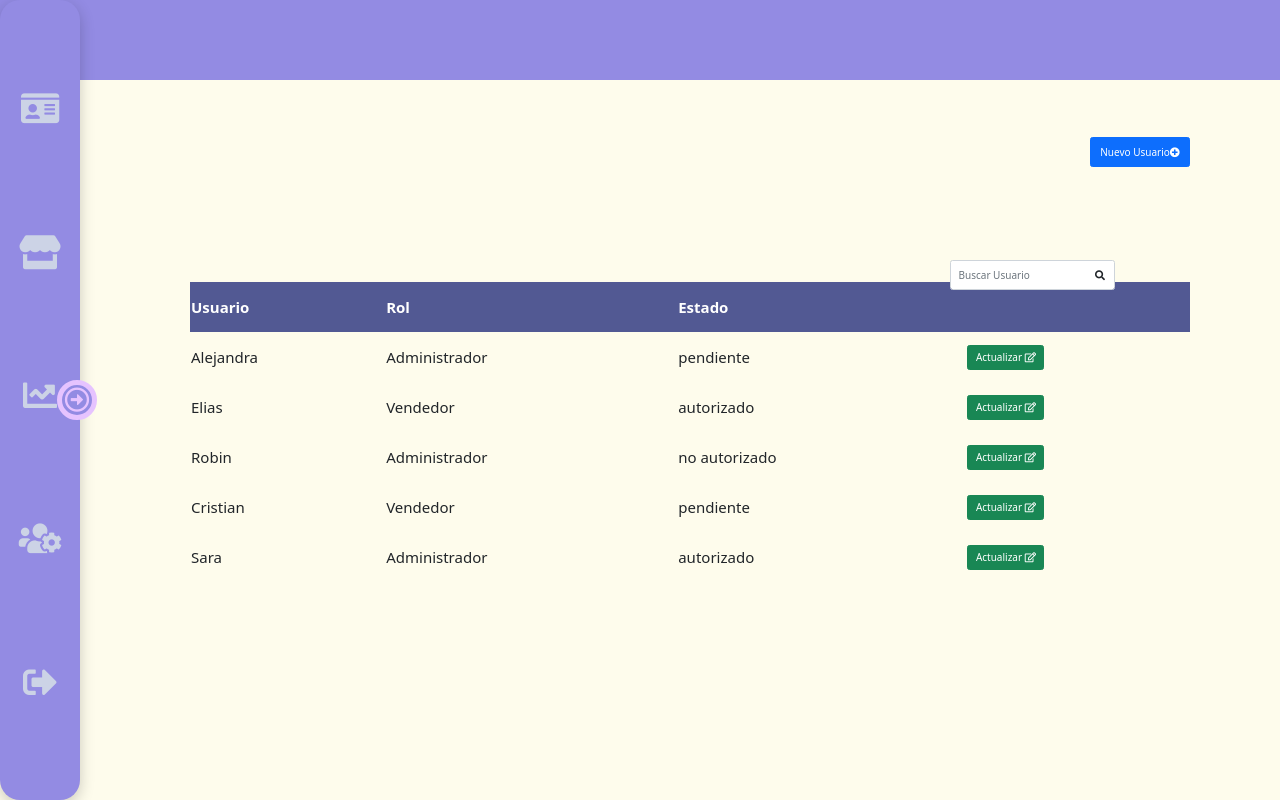
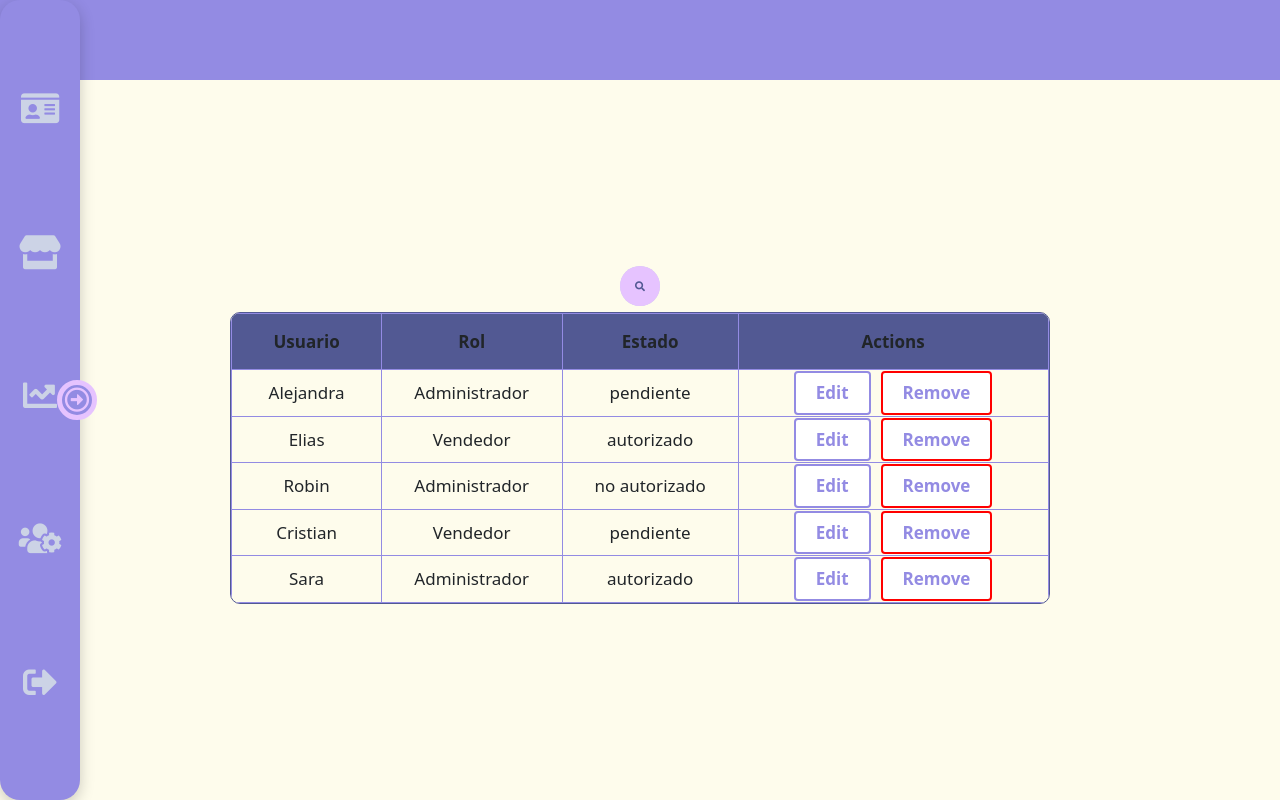
Before and after one commit to rarc41/novaticPoS, a React (Create React App) app in the folder front/: page / in a window 1280 px wide. Both pictures are taken after a click on the item "Admin". Built offline with nearby package versions, Linux system fonts and the light colour scheme.

Commit message:
table y toolbar generico para todos los modulos

```diff
--- a/front/src/components/Productos.js
+++ b/front/src/components/Productos.js
@@ -1,5 +1,7 @@
 import React from "react";
 import "../styles/Products.css";
+import Table from "./common/Table"
+import ToolBar from "./common/ToolBar";
 
 const Productos = () => {
   const products = [
@@ -100,55 +102,15 @@ const Productos = () => {
       img: "http://dummyimage.com/118x100.png/cc0000/ffffff",
     },
   ];
+  const headers = ["nombre", "descripcion", "stock", "precio"];
 
-  const headers = ["nombre", "descripcion", "stock", "precio"];
+
   return (
     <div className="Module Module-container product-section">
-      <div className="container-inputs">
-        <div className="search-box">
-          <input
-            className="search-txt"
-            type="text"
-            placeholder="Excribe para buscar"
-          ></input>
-          <a className="search-btn" href="#">
-            <i class="fas fa-search"></i>
-          </a>
-        </div>
-      </div>
 
-      <div className="table-responsive">
-        <table className="table-product">
-          <thead className="fixed">
-            <tr>
-              {headers.map((field) => (
-                <th>{field}</th>
-              ))}
-              <th>Actions</th>
-            </tr>
-          </thead>
-          <tbody>
-            {products.map((product) => (
-              <tr key={product.id}>
-                {/* <td>{product.id}</td> */}
-                {/* <td>
-                <img src={product.img} alt={product.name} />
-              </td> */}
-                <td>{product.name}</td>
-                <td>{product.descripcion}</td>
-                <td>{product.price}</td>
-                <td>{product.stock}</td>
-                <td>
-                  <span class="action_btn">
-                    <a href="#">Edit</a>
-                    <a href="#">Remove</a>
-                  </span>
-                </td>
-              </tr>
-            ))}
-          </tbody>
-        </table>
-      </div>
+
+      <ToolBar></ToolBar>
+      <Table headers={headers} data={products}></Table>
     </div>
   );
 };
--- a/front/src/components/Usuarios.js
+++ b/front/src/components/Usuarios.js
@@ -1,26 +1,48 @@
-import React, {useState} from 'react';
-import PruebaModal from './common/Modal';
-import PruebasUsuario from './pruebas/PruebasUsuario';
-import formulario from '../resources/json/usuario.json';
-import { Button } from 'reactstrap';
-import '../styles/Button.css'
-import Search from './common/Search';
+import React, { useState } from "react";
+import PruebaModal from "./common/Modal";
+import PruebasUsuario from "./pruebas/PruebasUsuario";
+import formulario from "../resources/json/usuario.json";
+import { Button } from "reactstrap";
+import "../styles/Button.css";
+import Search from "./common/Search";
+import Table from './common/Table';
+import ToolBar from "./common/ToolBar";
+
 
 const Usuarios = () => {
-
-  const[modalForm, setModalForm]= useState(false);
+  const [modalForm, setModalForm] = useState(false);
   const handleModalOpen = () => {
     setModalForm(!modalForm);
   };
 
+  const headers = [
+    { name: 'Usuario', value: 'user' },
+    { name: 'Rol', value: 'role' },
+    { name: 'Estado', value: 'state' },
+    { name: ' ', value: 'button' },
+  ];
+
+  const headers_test = [
+'usuario',
+'rol',
+'estado'
+  ];
+
+
+  const values = [
+    { user: 'Alejandra', role: 'Administrador', state: 'pendiente'},
+    { user: 'Elias', role: 'Vendedor', state: 'autorizado'},
+    { user: 'Robin', role: 'Administrador', state: 'no autorizado'},
+    { user: 'Cristian', role: 'Vendedor', state: 'pendiente'},
+    { user: 'Sara', role: 'Administrador', state: 'autorizado'},
+  ];
+
   return (
-    <div className="Module Module-container">
-        <Search label={"Usuario"}></Search>
-      <Button className="buttonBox" color="btn btn-primary" onClick={handleModalOpen}>Nuevo Usuario<i class="fas fa-plus-circle"></i></Button>
-      <PruebasUsuario></PruebasUsuario>
-      {modalForm && (
-        <PruebaModal isOpen={modalForm} handleOpen={handleModalOpen} formulario={formulario}/>
-      )}
+    <div className="Module Module-container product-section">
+
+
+      <ToolBar></ToolBar>
+      <Table headers={headers_test} data={values}></Table>
     </div>
   );
 };
--- a/front/src/components/Vendedores.js
+++ b/front/src/components/Vendedores.js
@@ -3,6 +3,7 @@ import Button from './common/Button';
 import PruebasTable from './pruebas/PruebasTable';
 import PruebaModal from './common/Modal';
 import Search from './common/Search';
+import Table from './common/Table';
 
 const Vendedores = () => {
 
--- a/front/src/components/common/Table.js
+++ b/front/src/components/common/Table.js
@@ -1,26 +1,46 @@
-import React from 'react'
-import { Button } from 'reactstrap';
-import '../../styles/Table.css';
+import React from "react";
+import { Button } from "reactstrap";
+import "../../styles/Table.css";
 
-const Table = ({head, content}) => {
+const Table = ({ headers, data }) => {
   return (
-        <div>
-            <table>
+    <div className="table-responsive">
+      <table className="table-main">
+        <thead className="fixed">
           <tr>
-                    {head.map(data => <th>{data.name}</th>)}
-                    <th></th>
+            {headers.map((field) => (
+              <th>{field}</th>
+            ))}
+            <th>Actions</th>
           </tr>
-                {content.map(row =>
-                <tr>
-                    {head.map(data => <td>{row[data.value]}</td>)}
+        </thead>
+        <tbody>
+          {data.map((element) => (
+
+            <tr key={element.id}>
+                {Object.keys(element).map((key) => (
+
+                    (key!=='id' && key!=='img')?
+                    <td>{element[key]}</td>
+                    :
+                    ''
+                ))}
+              {/* <td>{element.name}</td>
+              <td>{element.descripcion}</td>
+              <td>{element.price}</td>
+              <td>{element.stock}</td> */}
               <td>
-                        <Button color="btn btn-success">Actualizar <i class="far fa-edit"></i></Button>
+                <span class="action_btn">
+                  <a href="#">Edit</a>
+                  <a href="#">Remove</a>
+                </span>
               </td>
             </tr>
-               )}
+          ))}
+        </tbody>
       </table>
     </div>
-    )
-}
+  );
+};
 
-export default Table
+export default Table;
--- /dev/null
+++ b/front/src/components/common/ToolBar.js
@@ -0,0 +1,21 @@
+import React from "react";
+import '../../styles/Toolbar.css'
+
+const ToolBar = () => {
+  return (
+    <div className="container-inputs">
+      <div className="search-box">
+        <input
+          className="search-txt"
+          type="text"
+          placeholder="Excribe para buscar"
+        ></input>
+        <a className="search-btn" href="#">
+          <i class="fas fa-search"></i>
+        </a>
+      </div>
+    </div>
+  );
+};
+
+export default ToolBar;
--- a/front/src/components/pruebas/PruebasTable.js
+++ b/front/src/components/pruebas/PruebasTable.js
@@ -8,6 +8,8 @@ const headers = [
   { name: 'Fecha', value: 'date' },
 ];
 
+const headers_test = ['nombre', 'especialidad', 'telefono', 'fecha']
+
 const values = [
   { name: 'Alejandra', speciality: 'css', phone: '5677848', date: '16 de agosto'},
   { name: 'Elias', speciality: 'react', phone: '7958540',  date: '16 de agosto' },
@@ -16,7 +18,7 @@ const values = [
 
 function PruebasTable() {
   return <div>
-      <Table head= {headers} content={values}></Table>
+      <Table headers={headers_test} data={values}></Table>
   </div>;
 }
 
--- a/front/src/styles/Table.css
+++ b/front/src/styles/Table.css
@@ -6,7 +6,7 @@
   --lyla: #e6c3ff;
 }
 
-table{
+/* table{
     margin: auto;
     border-collapse: collapse;
     width: 100rem;
@@ -25,4 +25,73 @@ th {
     background-color: var(--neutral-blue);
     color: white;
 
+} */
+
+.table-responsive {
+  /* max-width: 75%; */
+  width: 64%;
+  border: 1px solid var(--neutral-blue);
+  overflow-y: scroll;
+  height: fit-content;
+  /* padding: 15% */
+  overflow-y: hidden;
+  border-radius: 1rem;
 }
+
+.table-main {
+  font-size: 1.7rem;
+  width: 100%;
+  white-space: nowrap;
+}
+
+.table-responsive table > thead {
+  background-color: var(--neutral-blue);
+  text-align: center;
+  text-transform: capitalize;
+}
+
+.table-responsive table > thead th {
+  padding: 15px;
+}
+
+.table-main th,
+.table-main td{
+border: 1px solid  var(--light-blue);
+}
+
+.table-main>tbody>tr>td{
+text-align: center;
+}
+
+.action_btn{
+    display: flex;
+    justify-content: center;
+    gap: 1rem
+}
+.action_btn>a{
+    text-decoration: none;
+    color: var(--light-blue);
+    border: 2.5px solid var(--neutral-blue);
+    background-color:white;
+    display: inline-block;
+    padding: 7px 20px;
+    font-weight: bold;
+    border-radius:4px;
+    transition: 0.3s ease-in-out;
+}
+
+.action_btn>a:nth-child(1){
+    border-color: var(--light-blue);
+}
+.action_btn>a:nth-child(2){
+    border-color: red;
+}
+
+.action_btn>a:hover{
+    box-shadow: 0 3px 8px black;
+}
+
+.table-main>tbody>tr:hover{
+    background-color:var(--text-contrast-blue);
+    transition:0.2s ease-in-out;
+}
--- /dev/null
+++ b/front/src/styles/Toolbar.css
@@ -0,0 +1,60 @@
+.container-inputs {
+  display: flex;
+  justify-content: center;
+  align-items: center;
+  height: 7%;
+  width: 75%;
+}
+
+.search-box {
+  /* position: absolute; */
+  display: flex;
+  align-items: center;
+  background-color: var(--text-contrast-blue);
+  height: 4rem;
+  border-radius: 4rem;
+}
+
+.search-box input {
+  height: 50%;
+}
+
+.search-box:hover > .search-txt {
+  transition: 0.4s;
+  width: 240px;
+  padding: 0 6px;
+}
+.search-box:hover > .search-btn {
+  background-color: white;
+  transition: 0.4s;
+}
+.search-btn {
+  color: var(--neutral-blue);
+  width: 4rem;
+  height: 4rem;
+  float: right;
+  display: flex;
+  justify-content: center;
+  align-items: center;
+  border-radius: 50%;
+  background-color: var(--lyla);
+  transition: 0.4s;
+}
+
+.search-txt {
+  border: none;
+  background: none;
+  outline: none;
+  /* float:left; */
+  padding: 0;
+  font-size: 1.6rem;
+  color: var(--dark-blue);
+  transition: 0.4s;
+  line-height: 4rem;
+  width: 0;
+  /* color: white; */
+}
+
+.search-box a {
+  text-decoration: none;
+}
```
Lines whose indentation alone changed are shown as unchanged.
